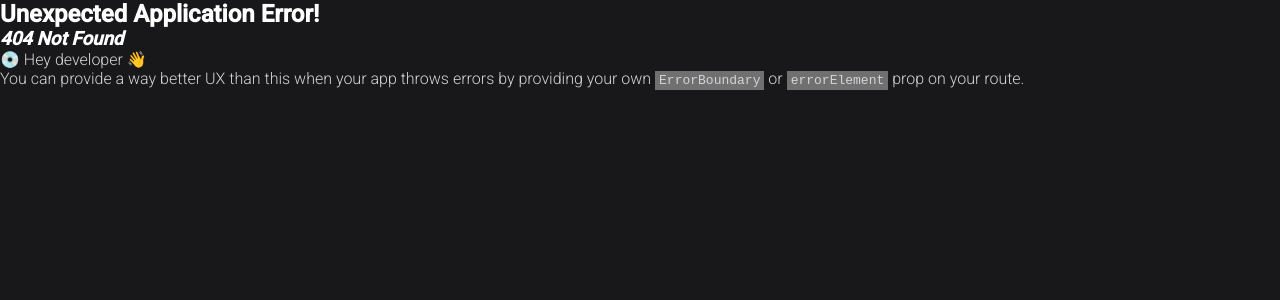
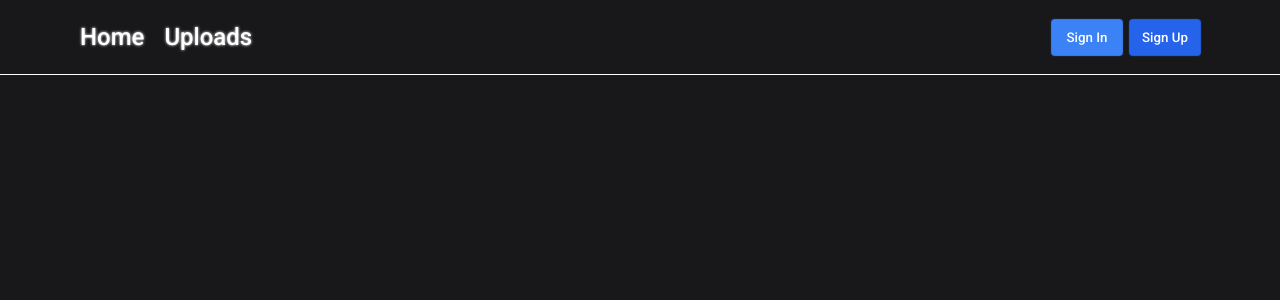
Before and after one commit to AkioKane/file-uploader, a React (Vite) app in the folder client/: page /uploads in a window 1280 px wide. Before the commit this address had no page. Shown: the top 300 px of the page. Built offline with nearby package versions, Linux system fonts and the light colour scheme.

Commit message:
Added routes and links

```diff
--- a/client/src/components/Header.jsx
+++ b/client/src/components/Header.jsx
@@ -25,7 +25,7 @@ function Header() {
     };
   }, []);
 
-  const profile = (name) => {
+  const profile = () => {
     return (
       <>
         <div className="profile">
@@ -46,8 +46,16 @@ function Header() {
     return (
       <>
         <div className="login-btns">
-          <button className="login">Sign In</button>
-          <button className="register">Sign Up</button>
+          <Link
+            to={"/sign-in"}
+          >
+            <button className="login">Sign In</button>
+          </Link>
+          <Link
+            to={"/sign-up"}
+          >
+            <button className="register">Sign Up</button>
+          </Link>
         </div>
       </>
     )
@@ -81,7 +89,7 @@ function Header() {
         </div>
 
         <div className="user-elements">
-          {checkRegister() ? profile("akio") : loginBtns()}
+          {checkRegister() ? profile() : loginBtns()}
         </div>
       </header>
     </>
--- a/client/src/index.css
+++ b/client/src/index.css
@@ -19,7 +19,9 @@
   --header-height: 75px;
   --bg-color: #18181b;
   --btn-login-color: #3b82f6;
+  --btn-login-color-hover: #2563eb;
   --btn-register-color: #2563eb;
+  --btn-register-color-hover: #1d4ed8;
 }
 
 body {
--- a/client/src/routes/Home.jsx
+++ b/client/src/routes/Home.jsx
@@ -9,7 +9,7 @@ function Home() {
         <div className="home-source">
           <h1>Need the best cloud drive for data storage?</h1>
           <p>We provide a free service for storing data and downloading it at any time.</p>
-          <Link>
+          <Link  to={"/uploads"}>
             <button className="start">Get Started!</button>
           </Link>
         </div>
--- /dev/null
+++ b/client/src/routes/Uploads.jsx
@@ -0,0 +1,11 @@
+import "../styles/Uploads.css";
+
+function Uploads() {
+  return (
+    <>
+      <div className="uploads"></div>
+    </>
+  )
+}
+
+export default Uploads;
--- a/client/src/routes/routes.jsx
+++ b/client/src/routes/routes.jsx
@@ -1,5 +1,6 @@
 import App from "./App";
 import Home from "./Home";
+import Uploads from "./Uploads";
 
 const routes = [
   {
@@ -10,6 +11,10 @@ const routes = [
       {
         path: "/",
         element: <Home />
+      },
+      {
+        path: "uploads",
+        element: <Uploads />
       }
     ]
   }
--- a/client/src/styles/Header.css
+++ b/client/src/styles/Header.css
@@ -96,10 +96,18 @@ a .marker {
 
 .login-btns .login {
   background-color: var(--btn-login-color);
-  box-shadow: 0 0 2px 1px var(--btn-login-color);
+  box-shadow: 0 0 1px 1px var(--btn-login-color);
 }
 
 .login-btns .register {
   background-color: var(--btn-register-color);
-  box-shadow: 0 0 3px 1px var(--btn-register-color);
+  box-shadow: 0 0 1px 1px var(--btn-register-color);
 }
+
+.login-btns .login:hover {
+  background-color: var(--btn-login-color-hover);
+}
+
+.login-btns .register:hover {
+  background-color: var(--btn-register-color-hover);
+}
```
Also changed, not shown: client/src/styles/Uploads.css (added).
